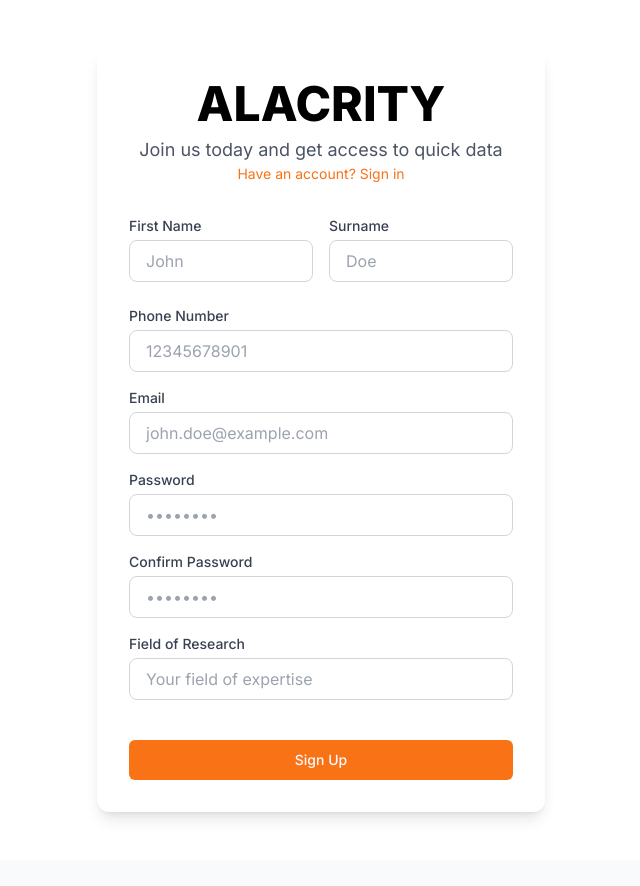
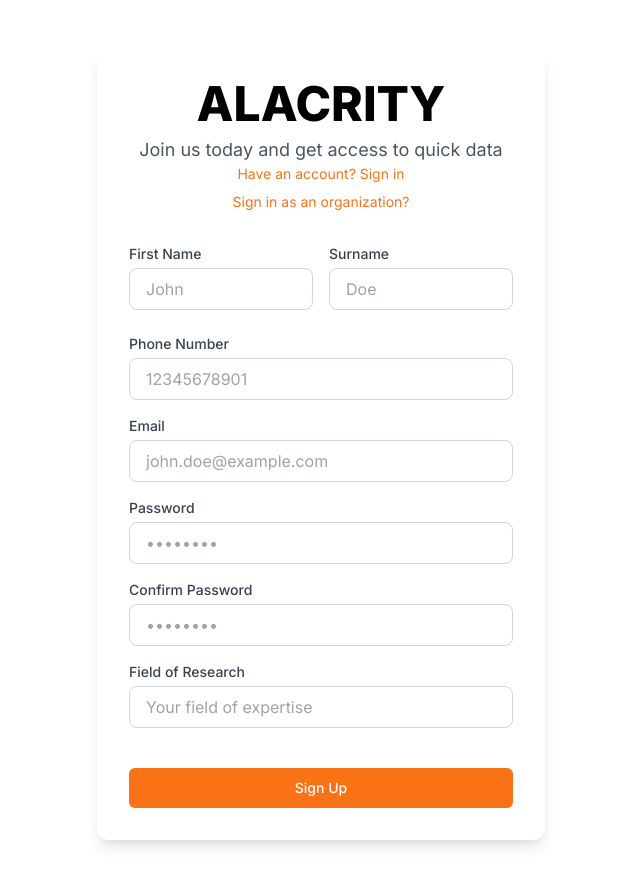
Before and after one commit to Stephen219/Alacrity-Data-Sharing-Platform, a Next.js app in the folder alacrity_frontend/: page /auth/sign-up in a window 1280 px wide. Shown: the whole page, without its empty margins (319-959 px from the left). Before the commit the page ends 860 px from the top, so only its background shows below. Built offline with nearby package versions, Linux system fonts and the light colour scheme.

Commit message:
Refactor authentication flow and improve error messaging; update signup links for organization sign-up

```diff
--- a/alacrity_frontend/src/components/SignInForm.tsx
+++ b/alacrity_frontend/src/components/SignInForm.tsx
@@ -28,10 +28,12 @@ const SignInForm: React.FC = () => {
 
 
     if (result.success) {
-
+      if (result.user?.role === "organization_admin" || result.user?.role === "contributor") {
+        window.location.href = "/admin/dashboard";
+      }
       window.location.href = "/feed";
-
     } else {
+      window.location.href = "/auth/sign-in";
       setError(result.error || "An unknown error occurred");
     }
   };
--- a/alacrity_frontend/src/components/signup.tsx
+++ b/alacrity_frontend/src/components/signup.tsx
@@ -136,7 +136,13 @@ export default function SignUp() {
           <div className="flex flex-col space-y-2">
           <Link href="/auth/sign-in/" className="text-[#f97316] text-sm text-center">
            Have an account? Sign in
-          </Link> </div>
+          </Link>
+          <Link href="/auth/sign-up/org-sign-up" className="text-[#f97316] text-sm text-center">
+           Sign in as an organization?
+          </Link>
+
+
+          </div>
         </div>
         <form className="space-y-6" onSubmit={handleFormSubmit} noValidate>
           <div className="grid grid-cols-2 gap-4">
--- a/alacrity_frontend/src/libs/auth.tsx
+++ b/alacrity_frontend/src/libs/auth.tsx
@@ -29,7 +29,7 @@ export async function login(email: string, password: string, remember_me: boolea
     }
   } catch (error) {
     console.error("Login failed", error);
-    return { success: false, error: "Network error" };
+    return { success: false, error: "Network error.Please try again" };
   }
 }
 
```
Also changed, not shown: 2 other files (tests, documents, lock files or other folders).
